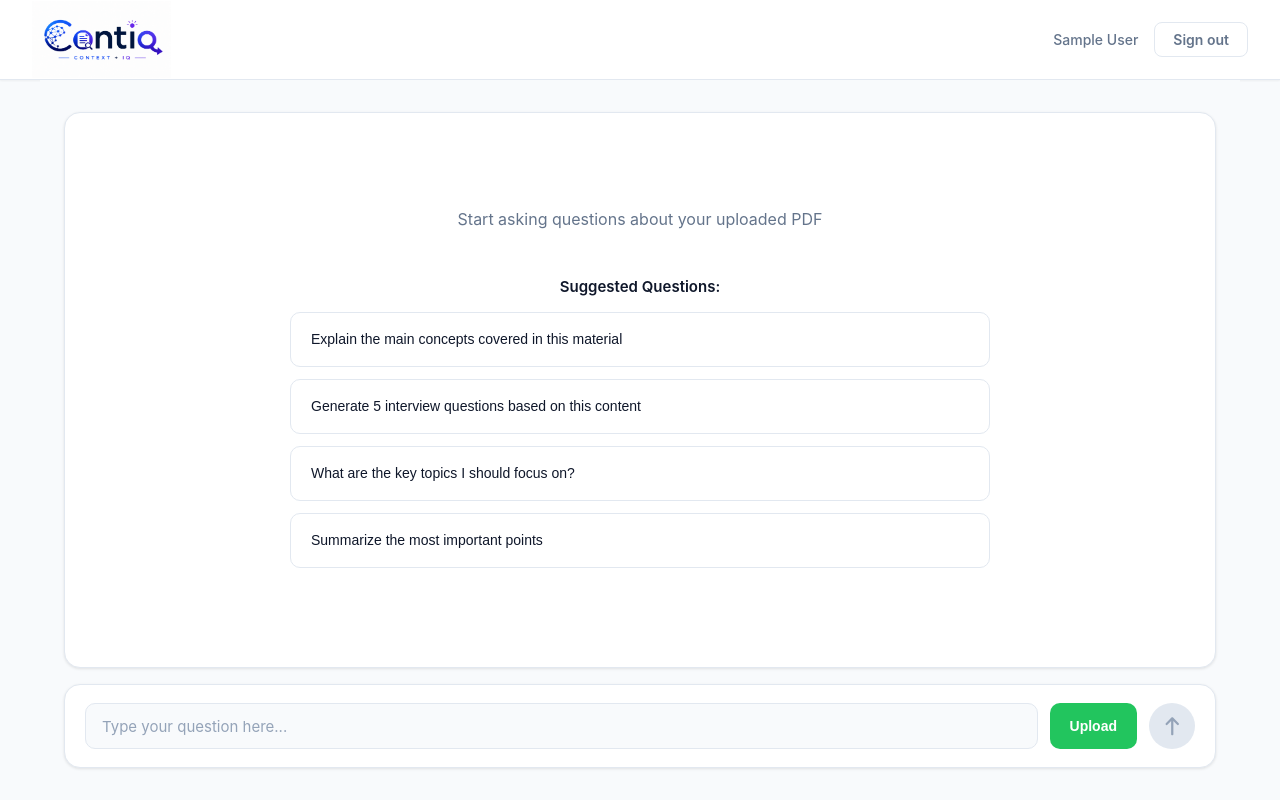
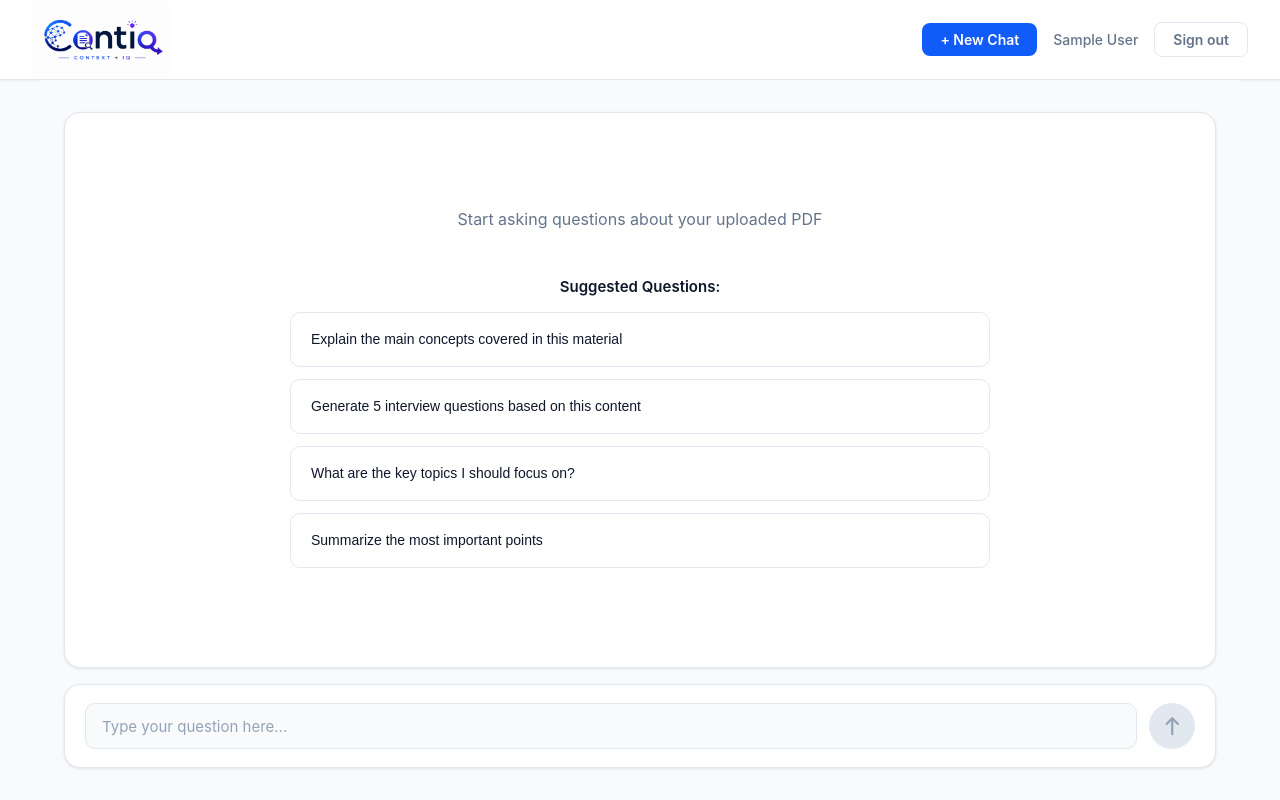
Before and after one commit to Abhishekk108/ContIq, a React (Create React App) app in the folder frontend/: page /chat in a window 1280 px wide. Built offline with nearby package versions, Linux system fonts and the light colour scheme; sample sign-in values are in the browser's storage.

Commit message:
feat(frontend): Add "New Chat" button to Navbar and remove unused upload button from ChatPage

```diff
--- a/frontend/src/App.jsx
+++ b/frontend/src/App.jsx
@@ -41,6 +41,33 @@ function Navbar() {
       {/* Right side — only shown when logged in */}
       {isAuthenticated && (
         <div style={{ display: 'flex', alignItems: 'center', gap: '16px' }}>
+          {/* New Chat button */}
+          <button
+            onClick={() => navigate('/')}
+            style={{
+              padding: '8px 18px',
+              fontSize: '14px',
+              fontWeight: '600',
+              background: '#115CF9',
+              color: '#FFFFFF',
+              border: 'none',
+              borderRadius: '8px',
+              cursor: 'pointer',
+              transition: 'all 0.2s',
+              fontFamily: 'inherit'
+            }}
+            onMouseEnter={(e) => {
+              e.currentTarget.style.background = '#136AFB';
+              e.currentTarget.style.boxShadow = '0 4px 12px rgba(17, 92, 249, 0.25)';
+            }}
+            onMouseLeave={(e) => {
+              e.currentTarget.style.background = '#115CF9';
+              e.currentTarget.style.boxShadow = 'none';
+            }}
+          >
+            + New Chat
+          </button>
+
           {/* User name */}
           <span style={{ fontSize: '14px', color: '#64748B', fontWeight: '500' }}>
             {user?.name}
--- a/frontend/src/pages/ChatPage.jsx
+++ b/frontend/src/pages/ChatPage.jsx
@@ -300,9 +300,6 @@ function ChatPage() {
     }
   };
 
-  const handleNewUpload = () => {
-    navigate('/');
-  };
 
   const suggestedQuestions = [
     "Explain the main concepts covered in this material",
@@ -498,16 +495,12 @@ function ChatPage() {
           disabled={loading}
           className="chat-page__input"
         />
-        <button onClick={handleNewUpload} className="chat-page__upload-button">
-          Upload
-        </button>
         <button
           type="submit"
           disabled={loading || !question.trim()}
           className="chat-page__button send-btn"
-
         >
-        <FontAwesomeIcon icon={faArrowUp} />
+          <FontAwesomeIcon icon={faArrowUp} />
         </button>
       </form>
     </div>
```
